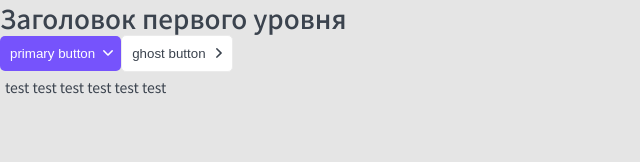
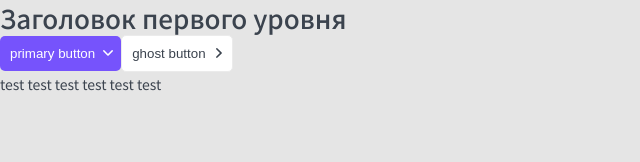
Before and after one commit to bakabk/next-top-app, a Next.js app: page / in a window 1280 px wide. Shown: the top 162 px of the page, without its empty margins (0-640 px from the left). Built offline with nearby package versions, Linux system fonts and the light colour scheme.

Commit message:
Добавление компнента Р

```diff
--- a/components/P/P.module.scss
+++ b/components/P/P.module.scss
@@ -1,16 +1,21 @@
 .p {
-    padding: 5px;
+    padding: 0;
     margin: 0;
+    font-style: normal;
+    font-weight: normal;
 }
 
 .s {
     font-size: 14px;
+    line-height: 24px;
 }
 
 .m {
     font-size: 16px;
+    line-height: 24px;
 }
 
 .l {
     font-size: 18px;
+    line-height: 29px;
 }
--- a/components/P/P.props.ts
+++ b/components/P/P.props.ts
@@ -1,7 +1,7 @@
-import { ReactChild } from 'react';
+import { ReactNode } from 'react';
 
 export default interface PProps {
     size?: 's' | 'm' | 'l',
-    children: ReactChild,
+    children: ReactNode,
     className?: string
 }
--- a/components/P/P.tsx
+++ b/components/P/P.tsx
@@ -3,7 +3,7 @@ import cn from 'classnames';
 
 import style from './P.module.scss';
 
-export default function P({ className, children, size = "m" }: PProps): JSX.Element {
+function P({ className, children, size = "m" }: PProps): JSX.Element {
     const classes = cn(className, style.p, {
         [style.s]: size === "s",
         [style.m]: size === "m",
@@ -11,3 +11,5 @@ export default function P({ className, children, size = "m" }: PProps): JSX.Elem
     });
     return <p className={classes}>{children}</p>;
 }
+
+export default P;
--- a/components/index.ts
+++ b/components/index.ts
@@ -1,2 +1,3 @@
 export * from './HTag/HTag';
 export * from './Button/Button';
+export * from './P/P';
```
